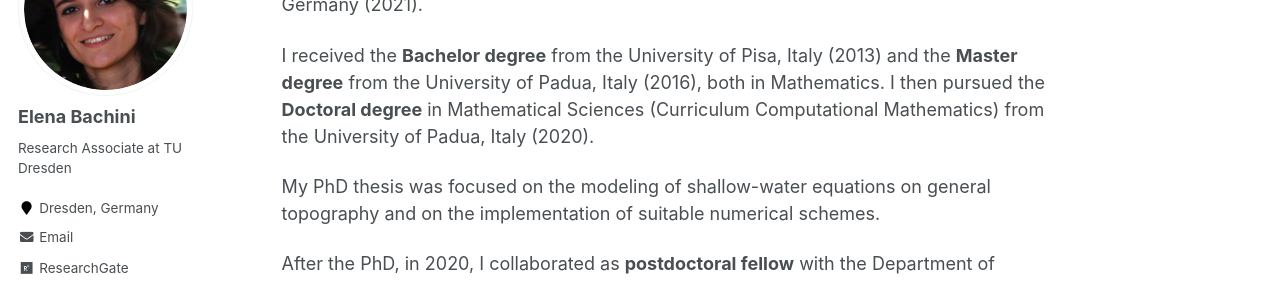
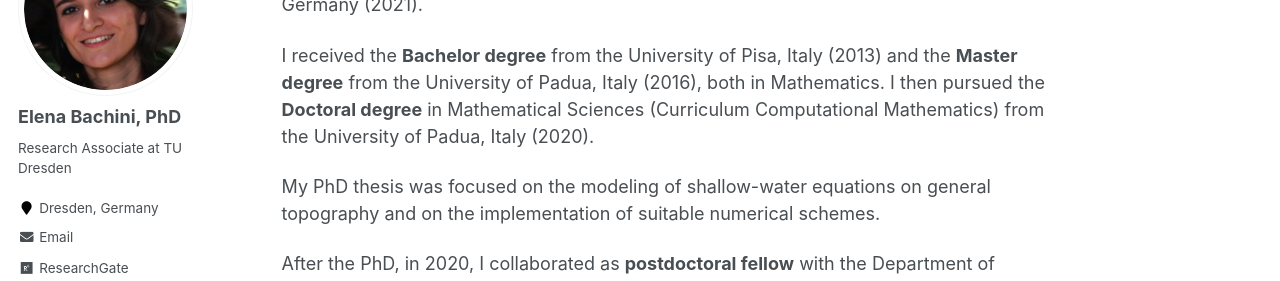
Before and after one commit to elenabachini/elenabachini.github.io, a Jekyll site: the page built from _pages/about.md, in a window 1280 px wide. Shown: the part 196-477 px from the top of the page. Built offline with Jekyll 4.4.1, drawn with Linux system fonts in a browser that asks for light colours; some web fonts are replaced.

Commit message:
update name:

```diff
--- a/_config.yml
+++ b/_config.yml
@@ -80,7 +80,7 @@ analytics:
 
 # Site Author
 author:
-  name             : "Elena Bachini"
+  name             : "Elena Bachini, PhD"
   avatar           : "elena.png"
   bio              : "Research Associate at TU Dresden"
   location         : "Dresden, Germany"
```
